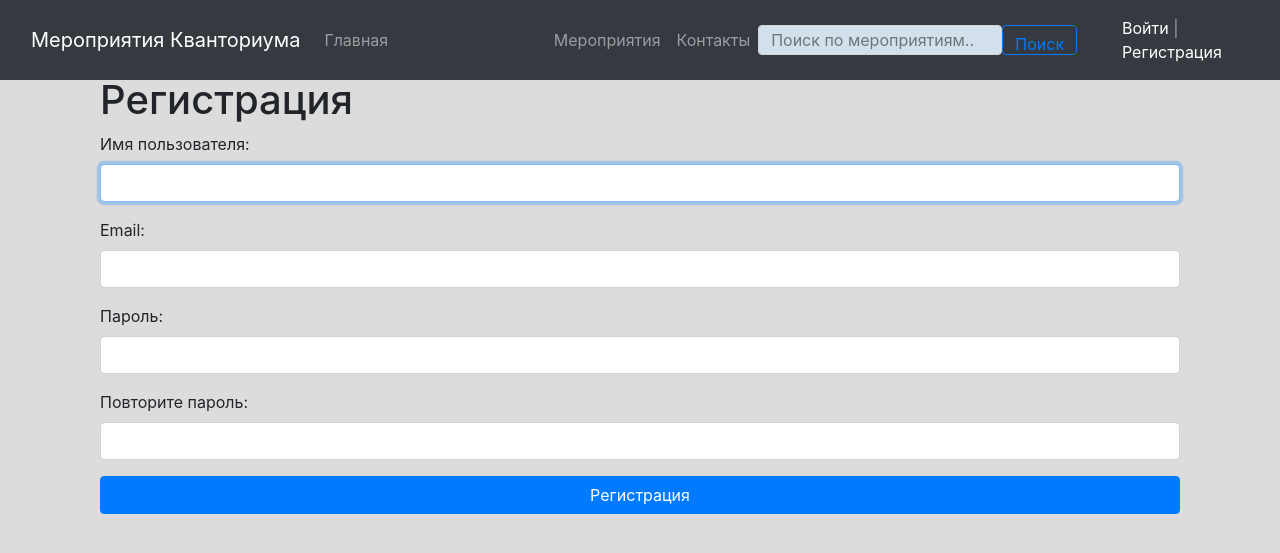
After one commit to smoki245832/vlad_qrcod, a Django app: page /news/register/ in a window 1280 px wide. The commit adds this page. Shown: the top 553 px of the page. Run offline with Django 3.2, Linux system fonts and the light colour scheme; some libraries are stand-ins or nearby versions.

Commit message:
qrcodelast

```diff
--- a/vlad_virtual/qrcod/news/admin.py
+++ b/vlad_virtual/qrcod/news/admin.py
@@ -1,6 +1,6 @@
 from django.contrib import admin
 
-from .models import News, Category, User
+from .models import News, Category, User1
 
 class NewsAdmin(admin.ModelAdmin):
 	list_display = ('id', 'title', 'category', 'created_at', 'updated_at')
@@ -23,7 +23,7 @@ class UserAdmin(admin.ModelAdmin):
 
 admin.site.register(News, NewsAdmin)
 admin.site.register(Category, CategoryAdmin)
-admin.site.register(User, UserAdmin)
+admin.site.register(User1, UserAdmin)
 
 admin.site.site_title = 'Админка'
 admin.site.site_header = 'Админка'
--- a/vlad_virtual/qrcod/news/forms.py
+++ b/vlad_virtual/qrcod/news/forms.py
@@ -1,14 +1,43 @@
 from django import forms
 from django.core.exceptions import ValidationError
+from django.contrib.auth.forms import UserCreationForm, AuthenticationForm
+from django.contrib.auth.models import User
 
-from .models import User
+from .models import User1
 
 import re
 
 
+class UserLoginForm(AuthenticationForm):
+
+	# форма фхода
+
+	username = forms.CharField(label='Имя пользователя', widget=forms.TextInput(attrs={'class': 'form-control'}))
+	password = forms.CharField(label='Пароль', widget=forms.PasswordInput(attrs={'class': 'form-control'}))
+
+
+class UserRegisterForm(UserCreationForm):
+
+	# форма регистрации
+
+	username = forms.CharField(label='Имя пользователя', widget=forms.TextInput(attrs={'class': 'form-control'}))
+	password1 = forms.CharField(label='Пароль', widget=forms.PasswordInput(attrs={'class': 'form-control'}))
+	password2 = forms.CharField(label='Повторите пароль', widget=forms.PasswordInput(attrs={'class': 'form-control'}))
+	email = forms.EmailField(label='Email', widget=forms.EmailInput(attrs={'class': 'form-control'}))
+
+	class Meta:
+
+		model = User
+		fields = ('username', 'email', 'password1', 'password2')
+
+
 class NewsForm(forms.ModelForm):
+
+	# форма участника формы
+
 	class Meta:
-		model = User
+
+		model = User1
 		#fields = '__all__'
 		fields = ['name', 'last_name', 'father_name']
 		widgets = {
@@ -20,6 +49,7 @@ class NewsForm(forms.ModelForm):
 	def clean_name(self):
 
 		name = self.cleaned_data['name']
+
 		if re.match(r'\d', name):
 			raise ValidationError('Имя не должно начинаться с цифры')
 
@@ -40,15 +70,3 @@ class NewsForm(forms.ModelForm):
 			raise ValidationError('Отчество не должно начинаться с цифры')
 
 		return father_name
-
-
-'''class NewsForm(forms.Form):
-	name = forms.CharField(max_length=150, label='Имя', widget=forms.TextInput(attrs={'class': 'form-control',
-	 'style': 'background-color: #F5F5F5;'}))
-	last_name = forms.CharField(max_length=150, label='Фамилия', widget=forms.TextInput(attrs={'class': 'form-control',
-	 'style': 'background-color: #F5F5F5;'}))
-	father_name = forms.CharField(max_length=150, label='Отчество', widget=forms.TextInput(attrs={'class': 'form-control',
-	 'style': 'background-color: #F5F5F5;'}))
-	news = forms.ModelChoiceField(empty_label='Выберите Мероприятие', label='Мероприятие',
-		queryset=News.objects.filter(category='1'),
-		widget=forms.Select(attrs={'class': 'form-control', 'style': 'background-color: #F5F5F5;'}))'''
--- a/vlad_virtual/qrcod/news/models.py
+++ b/vlad_virtual/qrcod/news/models.py
@@ -27,7 +27,7 @@ class News(models.Model):
 		return reverse('view_news', kwargs={'news_id': self.pk})
 
 
-class User(models.Model):
+class User1(models.Model):
 
 	name = models.CharField(max_length=255, verbose_name='Имя', db_index=True)
 	last_name = models.CharField(max_length=255, verbose_name='Фамилия', db_index=True)
--- /dev/null
+++ b/vlad_virtual/qrcod/news/templates/news/register.html
@@ -0,0 +1,18 @@
+{% extends 'base.html' %}
+
+
+{% block content %}
+
+<h1>Регистрация</h1>
+
+<form method="post">
+
+	{% csrf_token %}
+
+	{{ form.as_p }}
+
+	<button type="submit" class="btn btn-primary btn-block">Регистрация</button>
+
+</form>
+
+{% endblock %}
--- a/vlad_virtual/qrcod/news/urls.py
+++ b/vlad_virtual/qrcod/news/urls.py
@@ -5,6 +5,9 @@ from django.conf.urls.static import static
 from .views import *
 
 urlpatterns = [
+	path('login/', user_login, name='login'),
+	path('logout/', user_logout, name='logout'),
+	path('register/', register, name='register'),
 	path('', index, name='home'),
 	path('category/<int:category_id>/', get_category, name='category'),
 	path('<news_id>/', view_news, name='view_news'),
--- a/vlad_virtual/qrcod/news/views.py
+++ b/vlad_virtual/qrcod/news/views.py
@@ -10,9 +10,68 @@ from django.shortcuts import render, get_object_or_404, redirect
 from django.views.generic.list import ListView
 from django.db.models import Q
 from django.core.paginator import Paginator
+from django.contrib import messages
+from django.contrib.auth import login, logout
 
-from .models import News, Category, User
-from .forms import NewsForm
+from .models import News, Category, User1
+from .forms import NewsForm, UserRegisterForm, UserLoginForm
+
+
+def user_logout(request):
+
+	# деаутентификация пользователя
+
+	logout(request)
+
+	return redirect('login')
+
+
+def user_login(request):
+
+	# вход на сайт
+
+	if request.method == 'POST':
+
+		form = UserLoginForm(data=request.POST)
+
+		if form.is_valid():
+
+			user = form.get_user()
+			login(request, user)
+
+			return redirect('home')
+	else:
+
+		form = UserLoginForm()
+
+	return render(request, 'news/login.html', {'form': form})
+
+
+def register(request):
+
+	# регистрация на сайте
+
+	form = UserRegisterForm()
+
+	if request.method == 'POST':
+
+		form = UserRegisterForm(request.POST)
+
+		if form.is_valid():
+
+			user = form.save()
+			login(request, user)
+			messages.success(request, 'Вы успешно зарегистрировались')
+
+			return redirect('home')
+		else:
+
+			messages.error(request, 'Ошибка регистрации')
+	else:
+
+		form = UserRegisterForm()
+
+	return render(request, 'news/register.html', {"form": form})
 
 
 def index(request):
--- a/vlad_virtual/qrcod/qrcod/settings.py
+++ b/vlad_virtual/qrcod/qrcod/settings.py
@@ -132,3 +132,7 @@ STATICFILES_DIRS = [
 
 MEDIA_ROOT = os.path.join(BASE_DIR, 'media')
 MEDIA_URL = '/media/'
+
+
+EMAIL_HOST = ['smtp.ukr.net']
+EMAIL_PORT = 645 # 2525
--- a/vlad_virtual/qrcod/templates/base.html
+++ b/vlad_virtual/qrcod/templates/base.html
@@ -18,7 +18,27 @@
 	<div>
 
 		<div class="col-md-12">
+
+			{% if messages %}
+
+			{% for massage in massages %}
+
+				{% if massage.tags == 'error' %}
+				<div class="alert alert-danger" role="alert">
+					{{ message }}
+				</div>
+				{% else %}
+				<div class="alert alert-{{ massage.tags }}" role="alert">
+					{{ massage }}
+				</div>
+				{% endif %}
+
+			{% endfor %}
+
+			{% endif %}
+
 			{% block content %}{% endblock %}
+
 		</div>
 
 	</div>
--- a/vlad_virtual/qrcod/templates/inc/_navbar.html
+++ b/vlad_virtual/qrcod/templates/inc/_navbar.html
@@ -22,4 +22,17 @@
         <button class="btn btn-outline-primary" type="submit" style="height: 30px;">Поиск</button>
       </form>
     </div>
+    <span class="navbar-text">
+
+      {% if request.user.is_authenticated %}
+
+      Добро пожаловать, {{ user.username }} | <a href="{% url 'logout' %}">Выход</a>
+
+      {% else %}
+
+      <a href="{% url 'login' %}">Войти</a> | <a href="{% url 'register' %}">Регистрация</a>
+
+      {% endif %}
+
+    </span>
   </nav>
```
Also changed, not shown: vlad_virtual/qrcod/news/templates/news/login.html (added, +18 -0 lines), vlad_virtual/qrcod/db.sqlite3, vlad_virtual/qrcod/news/migrations/0005_auto_20210406_1704.py (added), 1 other file.
